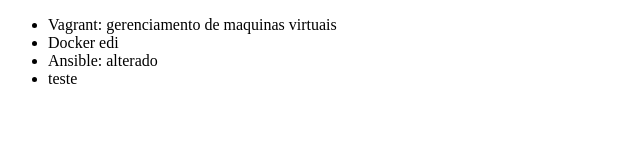
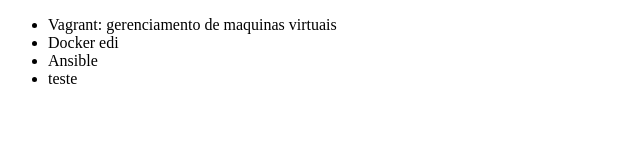
Before and after one commit to joseednaldo/alura-git, a plain HTML site: page index.html in a window 1280 px wide. Shown: the full height of the page, 0-640 px from the left. Drawn offline with Linux system fonts and the light colour scheme.

Commit message:
Revert "alterado edi"
This reverts commit 867bca2ce3b116450081f93bbf4b3c9429c7fa3c.

```diff
--- a/index.html
+++ b/index.html
@@ -8,7 +8,7 @@
     <ul>
         <li>Vagrant: gerenciamento de maquinas virtuais</li>
         <li>Docker edi</li>
-        <li>Ansible: alterado</li>
+        <li>Ansible</li>
         <li>teste</li>
     </ul>
 </body>
```
